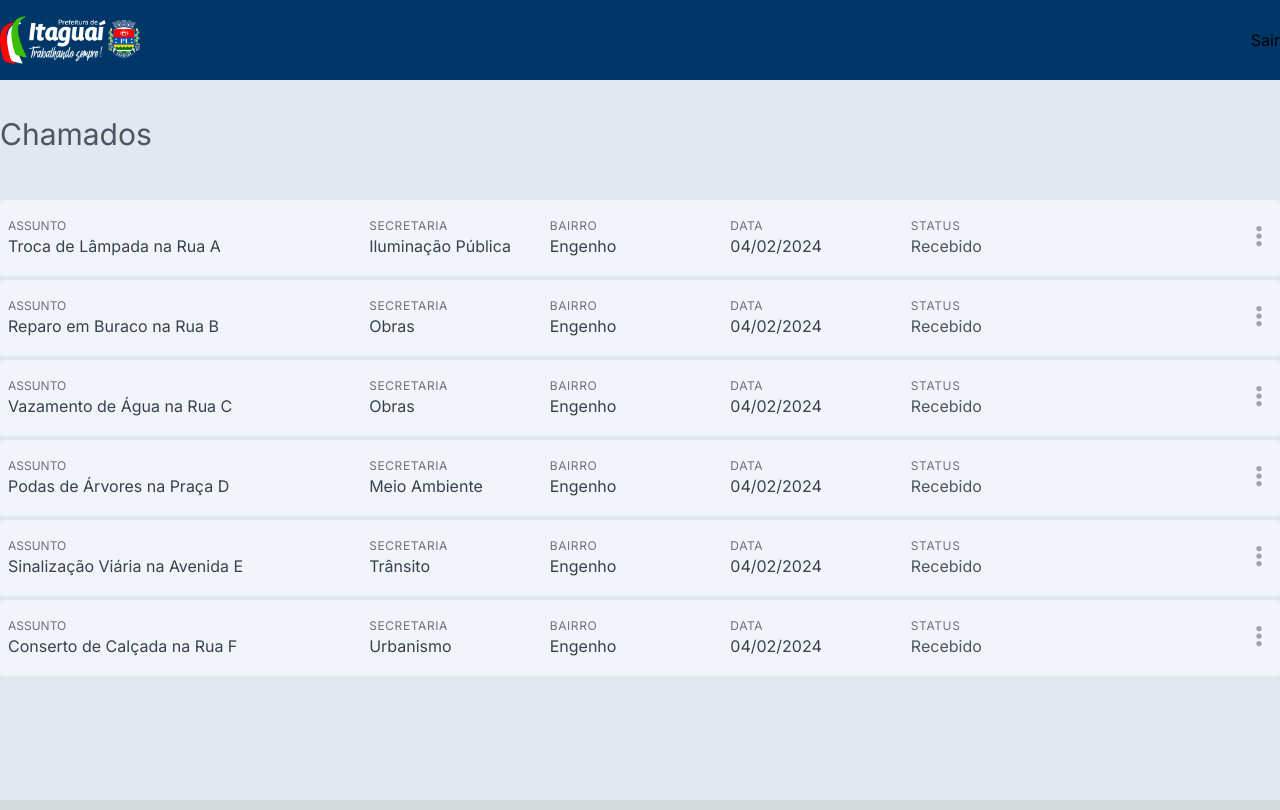
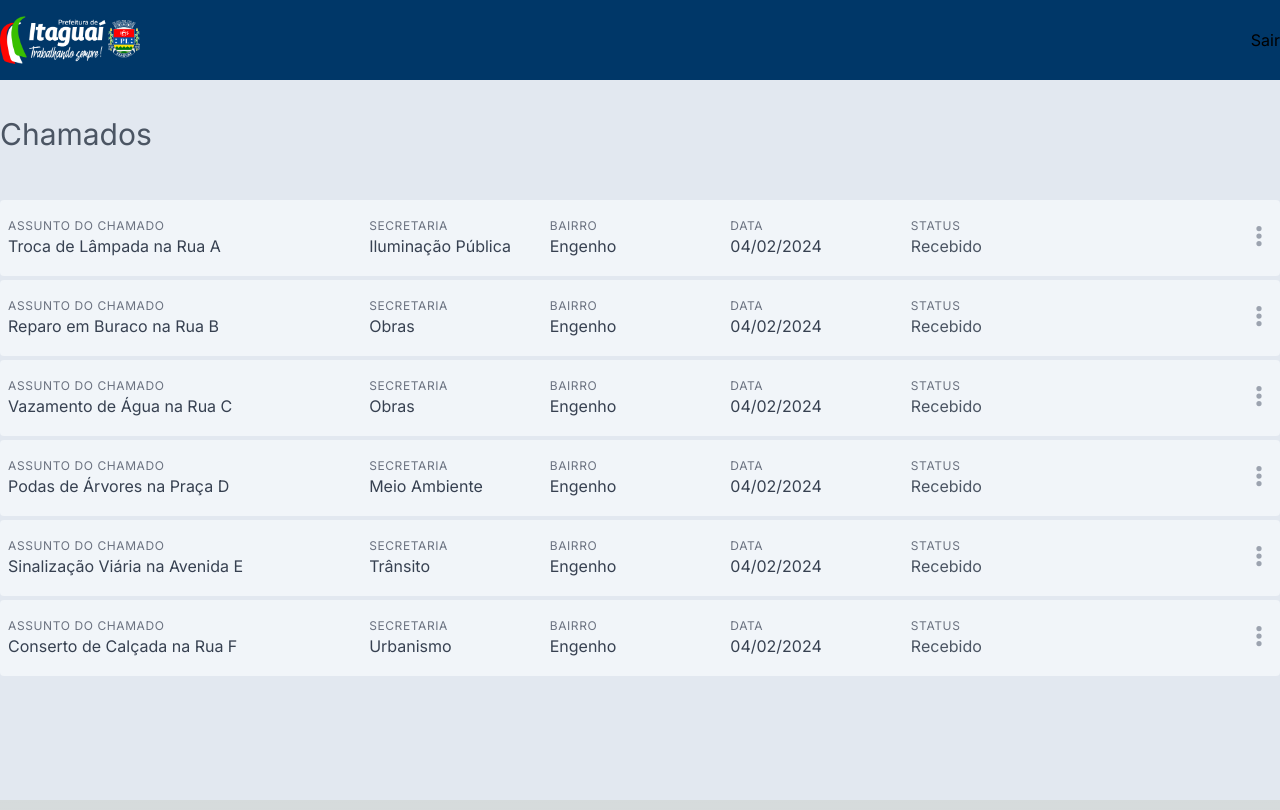
Before and after one commit to vsiago/chamados, a Next.js app: page / in a window 1280 px wide. Built offline with nearby package versions, Linux system fonts and the light colour scheme.

Commit message:
Feat: atualizacoes

```diff
--- a/src/app/page.tsx
+++ b/src/app/page.tsx
@@ -12,7 +12,7 @@ export default function Home() {
 
   useEffect(() => {
     document.title = 'Chamados Prefeitura';
-    alert('Modal status ✅\nTroca de status ✅ \nModal de exibicao do chamado --')
+    alert('Modal status ✅\nLogica status ✅ \nUI modal chamado --\nResponsivo mobile --\nTela Login --')
   }, []);
 
   useEffect(() => {
@@ -78,7 +78,7 @@ export default function Home() {
           {chamados.map((chamado, index) => (
             <li key={index} className="bg-slate-100 min-h-4 rounded grid justify-between grid-cols-7 p-2 my-1 cursor-pointer transition-all ease-in-out duration-200 hover:bg-slate-50 hover:shadow-sm">
               <div className="flex col-span-2 justify-center w-full items-start flex-col">
-                <p className="text-gray-500 uppercase text-xs">ASSUNTO</p>
+                <p className="text-gray-500 uppercase text-xs tracking-wider">ASSUNTO do chamado</p>
                 <p className="text-gray-700">{chamado.nome}</p>
               </div>
               <div className="flex justify-center w-full items-start flex-col">
```
